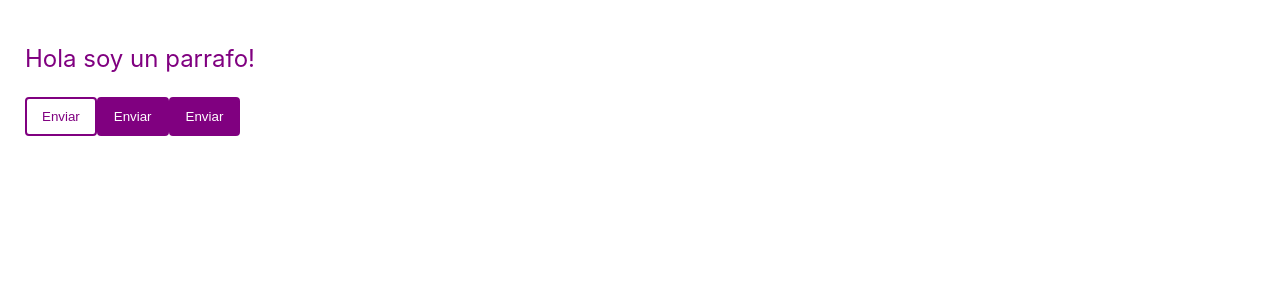
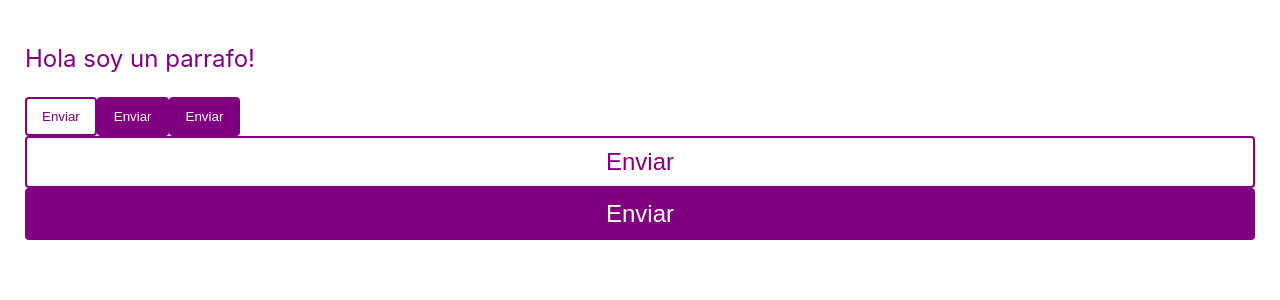
Before and after one commit to drbv27/React-styled-components, a React (Create React App) app: page / in a window 1280 px wide. Shown: the top 300 px of the page. Built offline with nearby package versions, Linux system fonts and the light colour scheme.

Commit message:
extending styles

```diff
--- a/src/App.js
+++ b/src/App.js
@@ -17,6 +17,11 @@ const Button = styled.button`
   border-radius: 4px;
 `;
 
+const BlockButton = styled(Button)`
+  width: 100%;
+  font-size: 24px;
+`;
+
 const App = () => {
   return (
     <Content>
@@ -24,6 +29,8 @@ const App = () => {
       <Button>Enviar</Button>
       <Button primary>Enviar</Button>
       <Button primary={true}>Enviar</Button>
+      <BlockButton>Enviar</BlockButton>
+      <BlockButton primary>Enviar</BlockButton>
     </Content>
   );
 };
```
